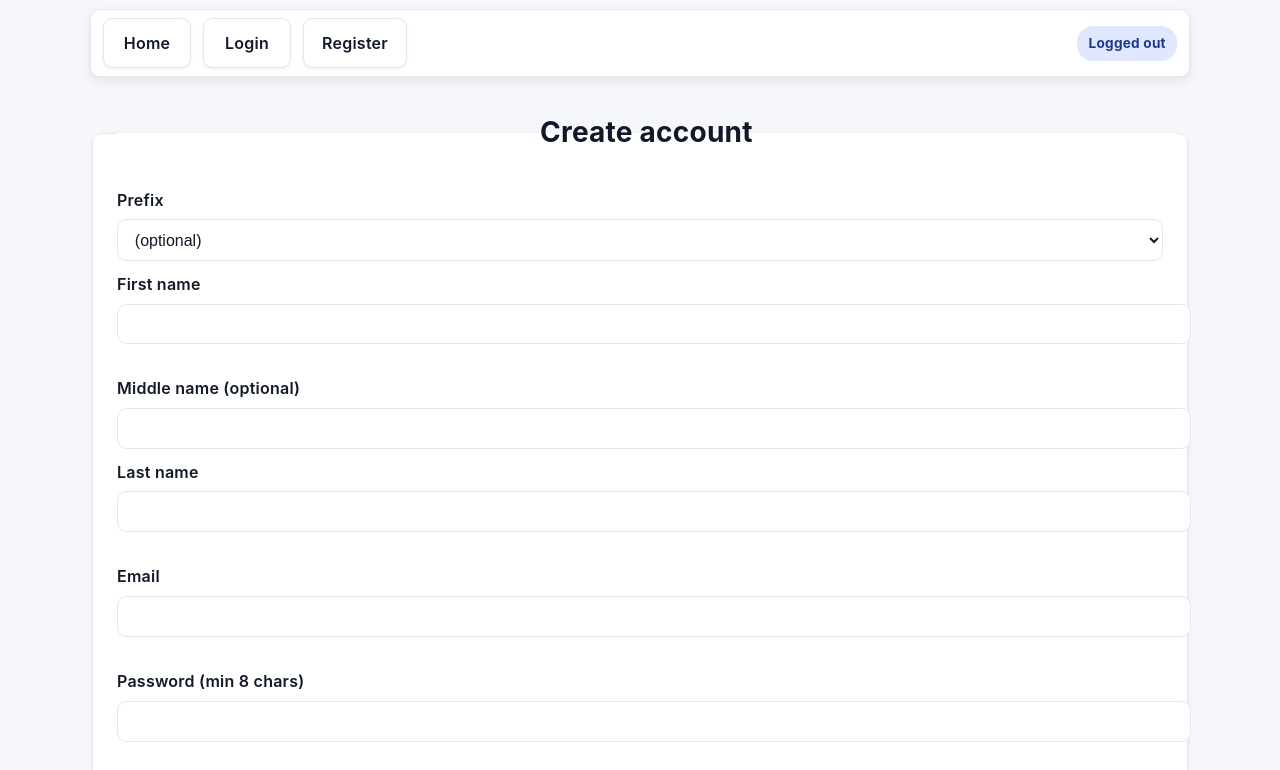
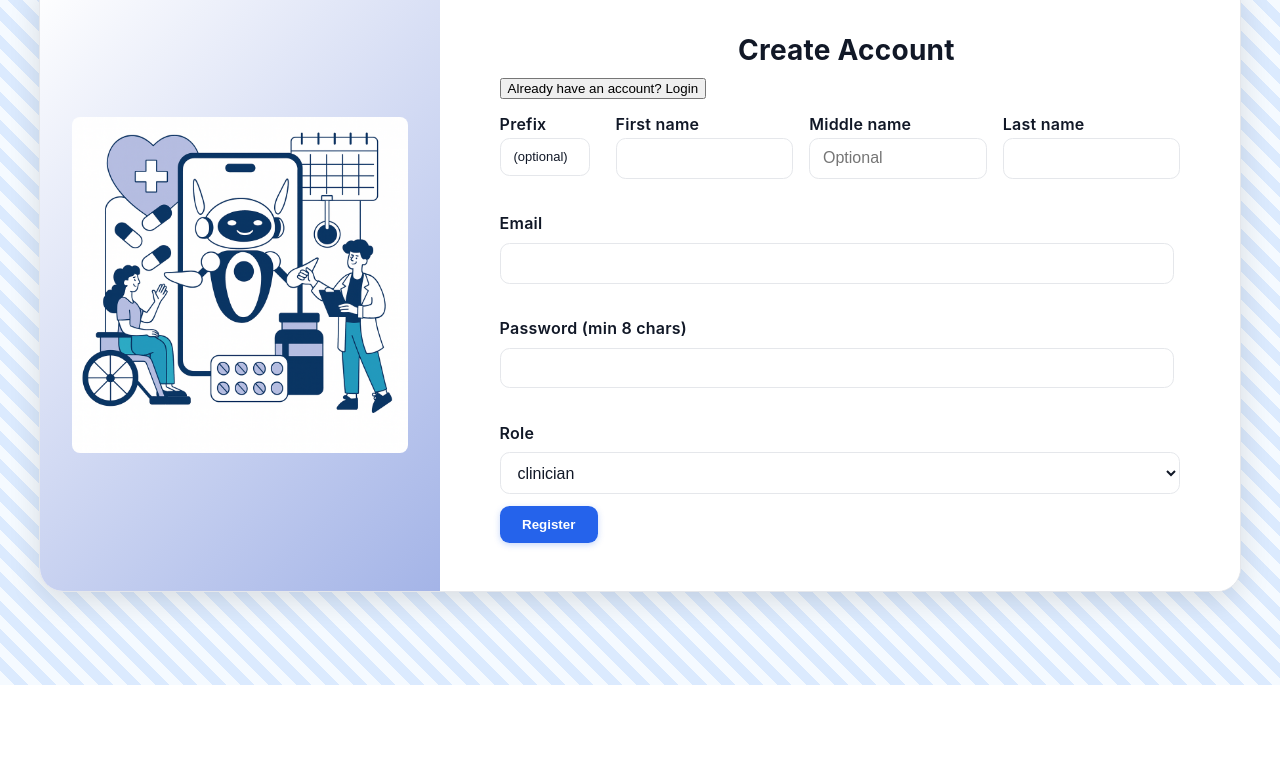
Before and after one commit to morganwongc1234/LLM_CDS, a plain HTML site: page Frontend/register.html in a window 1280 px wide. Shown: the part 115-885 px from the top of the page. After the commit the page ends 800 px from the top, so only its background shows below. Drawn offline with Linux system fonts and the light colour scheme; no server answers.

Commit message:
improved the design of the reg page. also created a new css file for the login page only

```diff
--- a/Frontend/js/register.js
+++ b/Frontend/js/register.js
@@ -47,6 +47,10 @@ function validateAll() {
   const ok4 = validatePass();
   return ok1 && ok2 && ok3 && ok4;
 }
+
+document.querySelector('#btnGoLogin')?.addEventListener('click', () => {
+  location.href = 'login.html';
+});
 
 // --- Wire up blur/onChange validation ---
 document.addEventListener('DOMContentLoaded', async () => {
--- a/Frontend/register.html
+++ b/Frontend/register.html
@@ -1,20 +1,28 @@
 <!doctype html>
-<html>
+<html lang="en">
 <head>
   <meta charset="utf-8" />
   <title>CDS Demo – Register</title>
   <meta name="viewport" content="width=device-width,initial-scale=1" />
   <link rel="stylesheet" href="style.css" />
+  <link rel="stylesheet" href="style/register.css" />
 </head>
 <body>
-  <h1>Register</h1>
-  <nav id="mainNav"></nav>
-  <nav id="subNav"></nav>
 
-  <fieldset>
-    <legend>Create account</legend>
-    <form id="regForm" class="row" novalidate>
-      <div class="col">
+<div class="registerContainer">
+  <div class="registerIllustration">
+    <img src="Image/login.png" alt="AI CDS Illustration" />
+  </div>
+
+  <div class="registerForm">
+    <div class="form-wrapper">
+      <legend>Create Account</legend>
+
+      <button id="btnGoLogin" class="secondary">Already have an account? Login</button>
+
+      <form id="regForm" novalidate>
+        <div class="rowName row">
+          <div class="col prefix">
             <label>Prefix</label>
             <select id="userPrefix">
               <option value="">(optional)</option>
@@ -24,17 +32,25 @@
               <option>Ms.</option>
               <option>Mrs.</option>
             </select>
+          </div>
 
+          <div class="col">
             <label>First name</label>
             <input id="userFirst" required />
             <small class="field-error" id="errFirst"></small>
+          </div>
 
-        <label>Middle name (optional)</label>
-        <input id="userMiddle" />
+          <div class="col">
+            <label>Middle name</label>
+            <input id="userMiddle" placeholder="Optional"/>
+          </div>
 
+          <div class="col">
             <label>Last name</label>
             <input id="userLast" required />
             <small class="field-error" id="errLast"></small>
+          </div>
+        </div>
 
         <label>Email</label>
         <input id="regEmail" type="email" required />
@@ -53,10 +69,11 @@
         </select>
 
         <button type="submit" class="primary" id="btnRegister">Register</button>
+      </form>
+
     </div>
-    </form>
-    <pre id="outRegister"></pre>
-  </fieldset>
+  </div>
+</div>
 
 <script type="module" src="js/common.js"></script>
 <script type="module" src="js/register.js"></script>
--- /dev/null
+++ b/Frontend/style/register.css
@@ -0,0 +1,87 @@
+/* ===============================
+   LOGIN PAGE: Container Layout
+   =============================== */
+body {
+  display: flex;
+  justify-content: center;   /* Horizontal centering */
+  align-items: center;       /* Vertical centering */
+  min-height: 100vh;         /* Take full viewport height */
+  margin: 0;                 /* Remove default margins */
+  padding: 0 1.5rem;
+
+  max-width: 100%;
+  background: repeating-linear-gradient(45deg, #f5faff 0, #f5faff 10px, #dbeafe 10px, #dbeafe 20px);
+}
+
+.registerContainer {
+  display: grid;
+  grid-template-columns: 0.5fr 1fr;
+  gap: 0;
+  margin: 3rem auto;
+  max-width: 1200px;
+  background-color: var(--color-surface);
+  border: 1px solid var(--color-border);
+  border-radius: 1.5rem;
+  box-shadow: 0 8px 32px rgba(0, 0, 0, 0.12);
+  overflow: hidden;
+}
+
+.registerForm {
+  display: flex;
+  justify-content: center;
+  align-items: center;
+  padding: 3rem 2rem;
+  background-color: var(--color-surface);
+}
+
+input {
+    /* margin: 0; */
+    width: 95%;
+}
+
+.rowName input {
+    width: 150px;
+    margin: 0;
+}
+
+.prefix select{
+    width: 90px;
+    margin: 0;
+    font-size: small;
+
+    appearance: none;
+}
+/* ===============================
+   LOGIN PAGE: Illustration
+   =============================== */
+.registerIllustration {
+  display: flex;
+  justify-content: center;
+  align-items: center;
+  padding: 3rem 2rem;
+  background: linear-gradient(135deg, #ffffff 0%, #a4b4e7 100%);
+}
+
+.registerIllustration img {
+  width: 100%;
+  height: auto;
+  border-radius: 0.5rem;
+  display: block;
+}
+
+
+.row {
+  display: flex;
+  flex-wrap: wrap;
+  gap: 1rem;
+}
+
+.col {
+  flex: 1;
+  min-width: 100px
+}
+
+.prefix {
+  flex: 0.4;
+  min-width: 100px
+}
```
Lines whose indentation alone changed are shown as unchanged.
